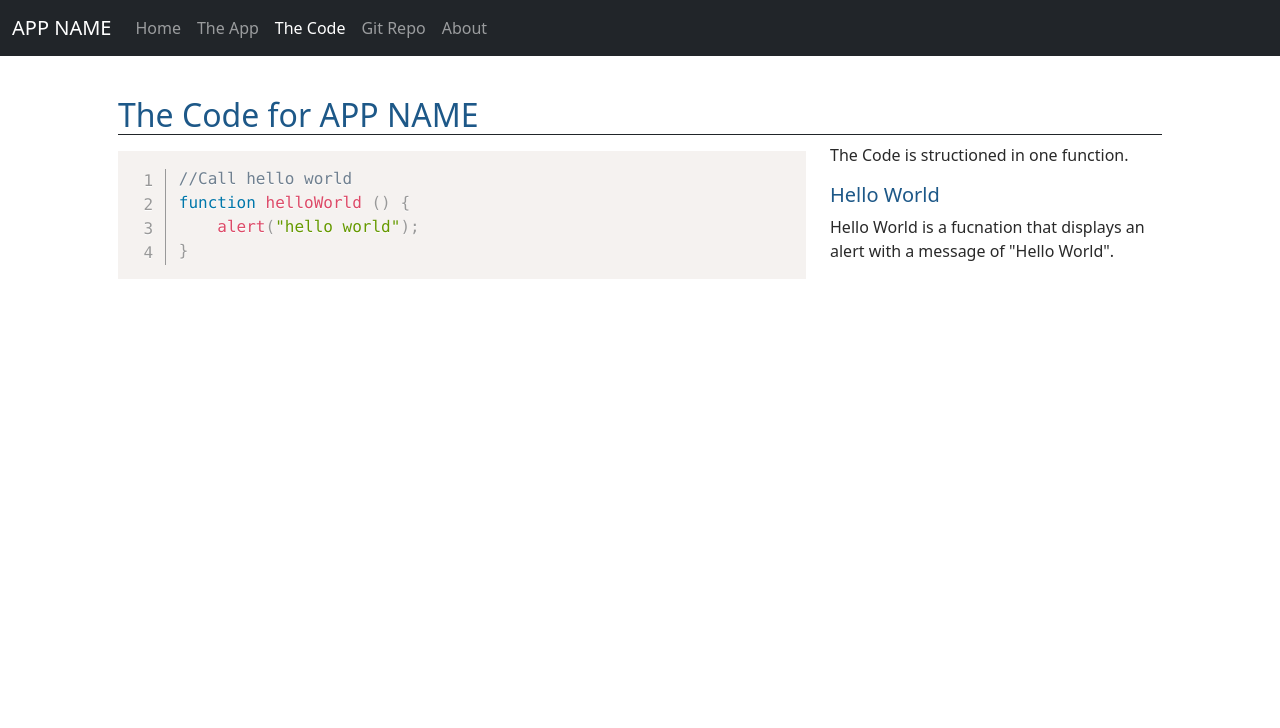
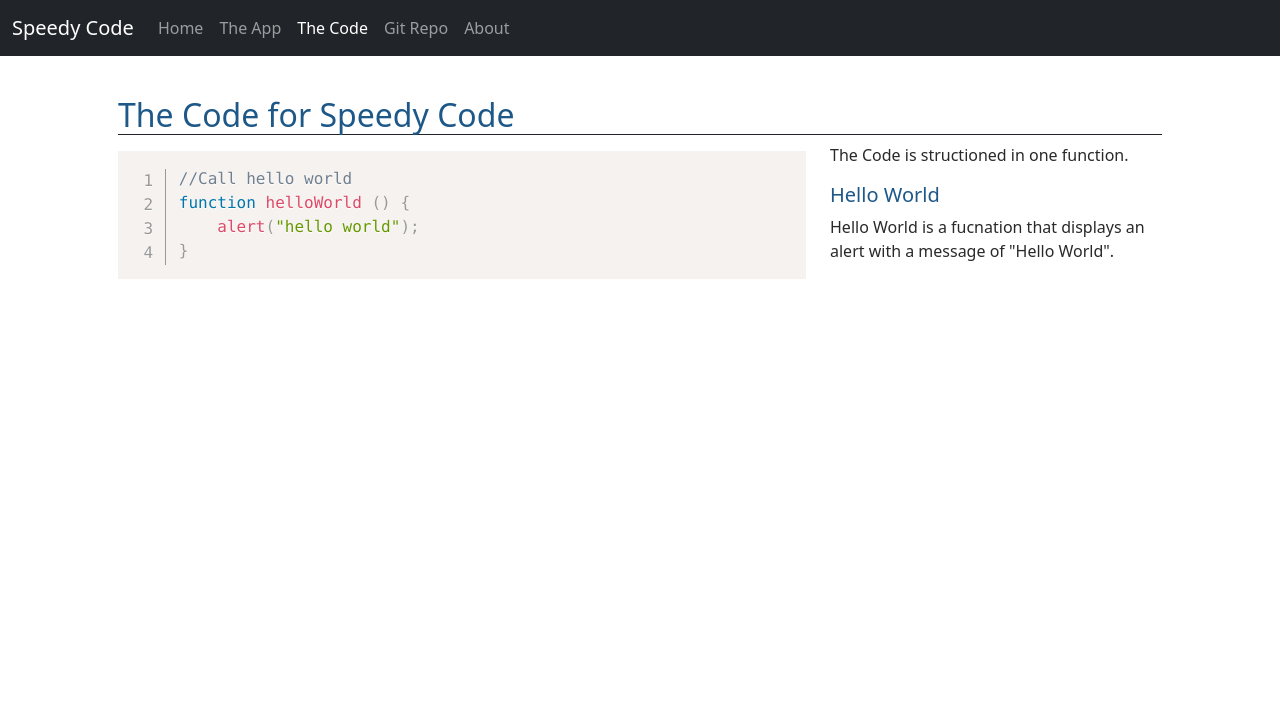
Before and after one commit to edkim3/SpeedyCode, a plain HTML site: page code.html in a window 1280 px wide. Shown: the top 728 px of the page. Drawn offline with nearby package versions, Linux system fonts and the light colour scheme.

Commit message:
Updated app name
Updated app name in index, app, code html

```diff
--- a/code.html
+++ b/code.html
@@ -2,7 +2,7 @@
 <html lang="en" class="h-100">
 
 <head>
-    <title>App Name: A Coding Project By Eddie Kim</title>
+    <title>Speedy Code: A Coding Project By Eddie Kim</title>
     <!-- Required meta tags -->
     <meta charset="utf-8">
     <meta name="viewport" content="width=device-width, initial-scale=1, shrink-to-fit=no">
@@ -24,7 +24,7 @@
 <!-- Nav Section -->
     <nav class="navbar navbar-expand-md navbar-dark fixed-top bg-dark">
     <div class="container-fluid">
-        <a class="navbar-brand" href="#">APP NAME</a>
+        <a class="navbar-brand" href="#">Speedy Code</a>
         <button class="navbar-toggler" type="button" data-bs-toggle="collapse" data-bs-target="#navbarCollapse"
             aria-controls="navbarCollapse" aria-expanded="false" aria-label="Toggle navigation">
             <span class="navbar-toggler-icon"></span>
@@ -53,7 +53,7 @@
     <!-- Main Section -->
     <main class="flex-shrink-0">
         <div class="container py-5 px-5 mt-5">
-            <h2 class="border-1 border-bottom border-dark">The Code for APP NAME</h2>
+            <h2 class="border-1 border-bottom border-dark">The Code for Speedy Code</h2>
                 <div class="row row-cols-1 row-cols-lg-2">
                     <div class="col-lg-8">
                         <pre class="line-numbers"><code class="language-javascript">
```
Also changed, not shown: index.html (+3 -3 lines).
